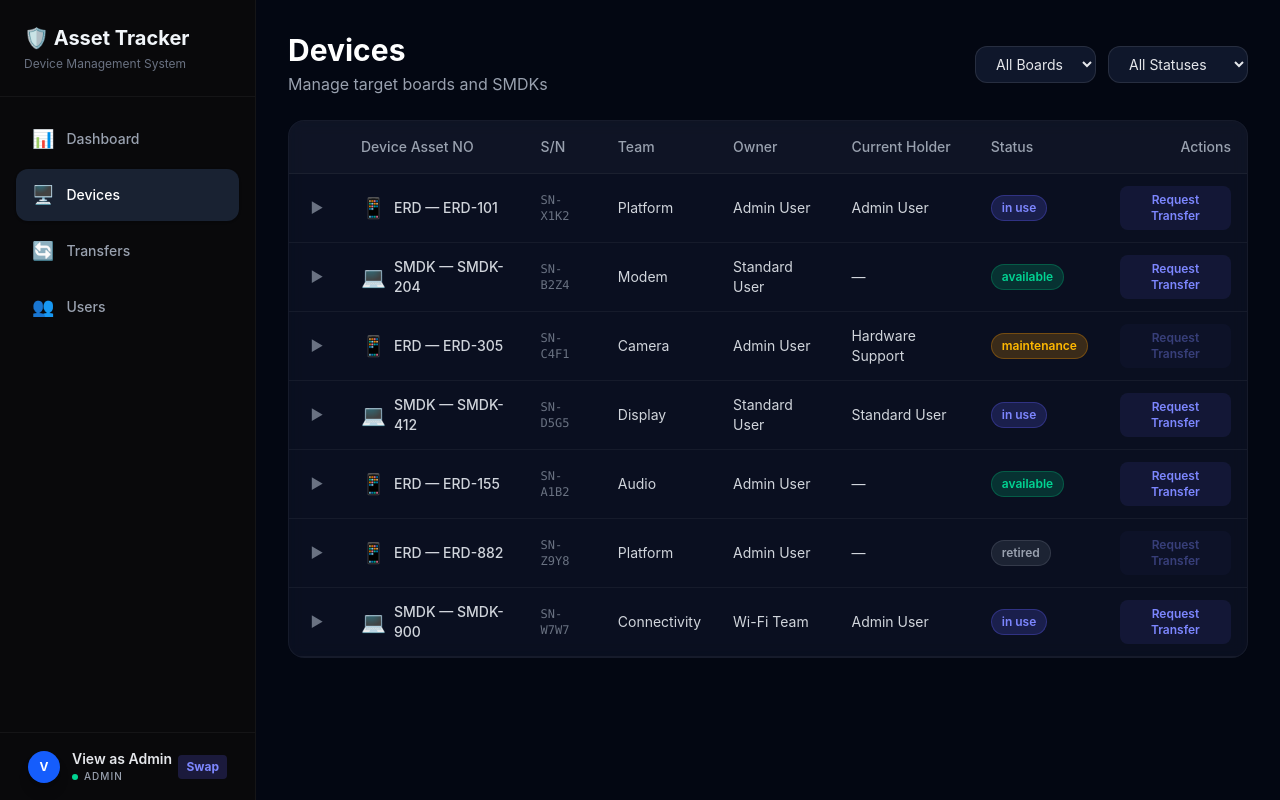
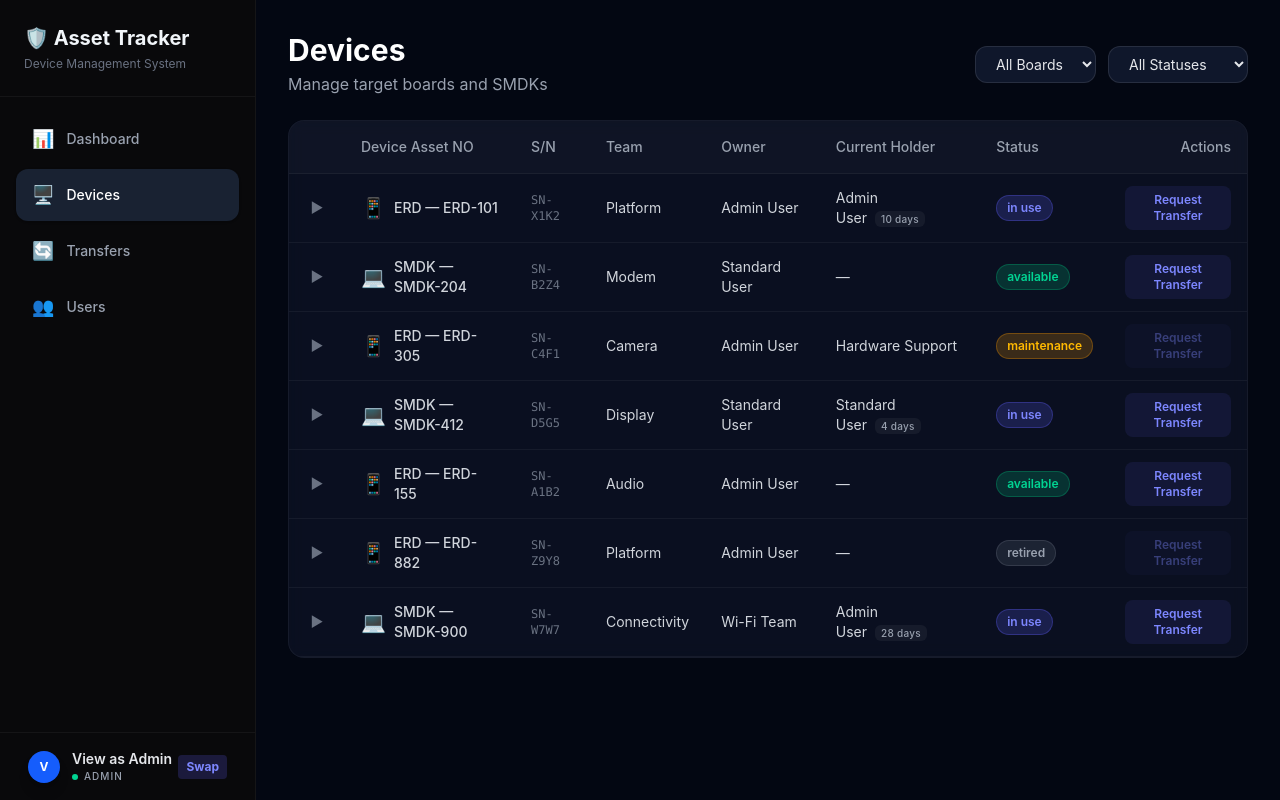
Before and after one commit to aloksts/device-management, a React (Vite) app in the folder client/: page /devices in a window 1280 px wide. Built offline with nearby package versions, Linux system fonts and the light colour scheme.

Commit message:
feat(ui): Display active holding duration in days for assigned devices

```diff
--- a/client/src/api.js
+++ b/client/src/api.js
@@ -8,7 +8,7 @@ const delay = (ms) => new Promise(res => setTimeout(res, ms));
 let devices = [
   {
     id: 1, target_board: 'ERD', asset_device_no: 'ERD-101', serial_number: 'SN-X1K2', sample_number: 'Q1-Alpha', project_team: 'Platform',
-    status: 'in_use', owner_id: 1, owner_name: 'Admin User', current_owner_id: 1, current_owner_name: 'Admin User',
+    status: 'in_use', owner_id: 1, owner_name: 'Admin User', current_owner_id: 1, current_owner_name: 'Admin User', assignment_date: new Date(Date.now() - 10*24*60*60*1000).toISOString(),
     location: 'Bldg 4 - Server Rack A', hw_revision: 'v2.1', mac_address: 'AA:11:BB:22:CC:33', ram_size: '32GB LPDDR5X',
     storage_capacity: '1TB UFS 4.0', os_version: 'Android 15 (Beta 2)', summary: 'Primary bring-up board for next-gen flagship SoC validation.'
   },
@@ -26,7 +26,7 @@ let devices = [
   },
   {
     id: 4, target_board: 'SMDK', asset_device_no: 'SMDK-412', serial_number: 'SN-D5G5', sample_number: 'D4-Gamma', project_team: 'Display',
-    status: 'in_use', owner_id: 2, owner_name: 'Standard User', current_owner_name: 'Standard User', location: 'Desk 42',
+    status: 'in_use', owner_id: 2, owner_name: 'Standard User', current_owner_name: 'Standard User', assignment_date: new Date(Date.now() - 4*24*60*60*1000).toISOString(), location: 'Desk 42',
     hw_revision: 'v3.0 (OLED Variant)', mac_address: '12:34:56:78:9A:BC', ram_size: '16GB', storage_capacity: '256GB',
     summary: 'Connected to external 8K reference display matrix.'
   },
@@ -42,7 +42,7 @@ let devices = [
   },
   {
     id: 7, target_board: 'SMDK', asset_device_no: 'SMDK-900', serial_number: 'SN-W7W7', sample_number: 'W-Max', project_team: 'Connectivity',
-    status: 'in_use', owner_id: 1, owner_name: 'Wi-Fi Team', current_owner_name: 'Admin User', location: 'Lab C',
+    status: 'in_use', owner_id: 1, owner_name: 'Wi-Fi Team', current_owner_name: 'Admin User', assignment_date: new Date(Date.now() - 28*24*60*60*1000).toISOString(), location: 'Lab C',
     hw_revision: 'v2.2', mac_address: 'FC:FB:FA:F9:F8:F7', ram_size: '16GB', os_version: 'Android 15', summary: 'Wi-Fi 7 certification testing.'
   }
 ];
--- a/client/src/pages/Dashboard.jsx
+++ b/client/src/pages/Dashboard.jsx
@@ -158,7 +158,11 @@ export default function Dashboard() {
                   <p className="text-xs text-gray-400 font-mono mb-3">{d.serial_number}</p>
 
                   <div className="space-y-1.5 text-xs">
-                    <div className="flex justify-between"><span className="text-gray-500">Holder:</span><span className="text-gray-300">{d.current_owner_name || '—'}</span></div>
+                    <div className="flex justify-between"><span className="text-gray-500">Holder:</span><span className="text-gray-300">{d.current_owner_name || '—'}
+                      {d.status === 'in_use' && d.assignment_date && (
+                        <span className="text-[10px] ml-1.5 text-gray-500">({Math.floor((new Date() - new Date(d.assignment_date)) / (1000 * 60 * 60 * 24))}d)</span>
+                      )}
+                    </span></div>
                     <div className="flex justify-between"><span className="text-gray-500">Location:</span><span className="text-slate-400">{d.location || '—'}</span></div>
                   </div>
                 </div>
--- a/client/src/pages/Devices.jsx
+++ b/client/src/pages/Devices.jsx
@@ -183,7 +183,12 @@ export default function Devices() {
                       <td className="py-3 px-4 font-mono text-xs text-gray-500">{d.serial_number}</td>
                       <td className="py-3 px-4">{d.project_team}</td>
                       <td className="py-3 px-4">{d.owner_name}</td>
-                      <td className="py-3 px-4">{d.current_owner_name || '—'}</td>
+                      <td className="py-3 px-4">{d.current_owner_name || '—'}
+                          {d.status === 'in_use' && d.assignment_date && (
+                            <span className="text-[10px] ml-2 px-1.5 py-0.5 rounded-md bg-white/5 text-gray-400 font-medium tracking-wide whitespace-nowrap">
+                              {Math.floor((new Date() - new Date(d.assignment_date)) / (1000 * 60 * 60 * 24))} days
+                            </span>
+                          )}</td>
                       <td className="py-3 px-4"><StatusBadge status={d.status} /></td>
                       <td className="py-3 px-4 text-right">
                         <button
```
